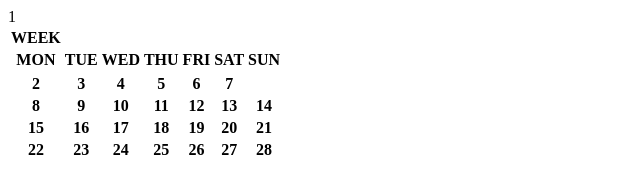
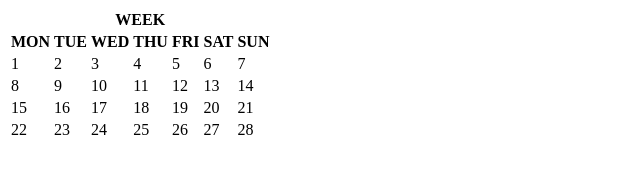
Before and after one commit to r22-4ar-fp/r22-4r-fp.github.io, a plain HTML site: page esercizi/es2.html in a window 1280 px wide. Shown: the whole page, without its empty margins (0-640 px from the left). Drawn offline with Linux system fonts and the light colour scheme.

Commit message:
Update es2.html

```diff
--- a/esercizi/es2.html
+++ b/esercizi/es2.html
@@ -3,7 +3,7 @@
 
 <table>
 <tr>
-<th> WEEK</th>
+<th colspan="7">WEEK</th>
 </tr>
 <tr>
 <th> MON </th>
@@ -15,40 +15,40 @@
 <th> SUN </th>
 </tr>
 <tr>
-<tr> 1 </th>
-<th> 2 </th>
-<th> 3 </th>
-<th> 4 </th>
-<th> 5 </th>
-<th> 6 </th>
-<th> 7 </th>
+<td> 1 </td>
+<td> 2 </td>
+<td> 3 </td>
+<td> 4 </td>
+<td> 5 </td>
+<td> 6 </td>
+<td> 7 </td>
 </tr>
 <tr>
-<th> 8 </th>
-<th> 9 </th>
-<th> 10 </th>
-<th> 11 </th>
-<th> 12 </th>
-<th> 13 </th>
-<th> 14 </th>
+<td> 8 </td>
+<td> 9 </td>
+<td> 10 </td>
+<td> 11 </td>
+<td> 12 </td>
+<td> 13 </td>
+<td> 14 </td>
 </tr>
 <tr>
-<th> 15 </th>
-<th> 16 </th>
-<th> 17 </th>
-<th> 18 </th>
-<th> 19 </th>
-<th> 20 </th>
-<th> 21 </th>
+<td> 15 </td>
+<td> 16 </td>
+<td> 17 </td>
+<td> 18 </td>
+<td> 19 </td>
+<td> 20 </td>
+<td> 21 </td>
 </tr>
 <tr>
-<th> 22 </th>
-<th> 23 </th>
-<th> 24 </th>
-<th> 25 </th>
-<th> 26 </th>
-<th> 27 </th>
-<th> 28 </th>
+<td> 22 </td>
+<td> 23 </td>
+<td> 24 </th>
+<td> 25 </td>
+<td> 26 </td>
+<td> 27 </td>
+<td> 28 </td>
 </tr>
 </table>
 
```
